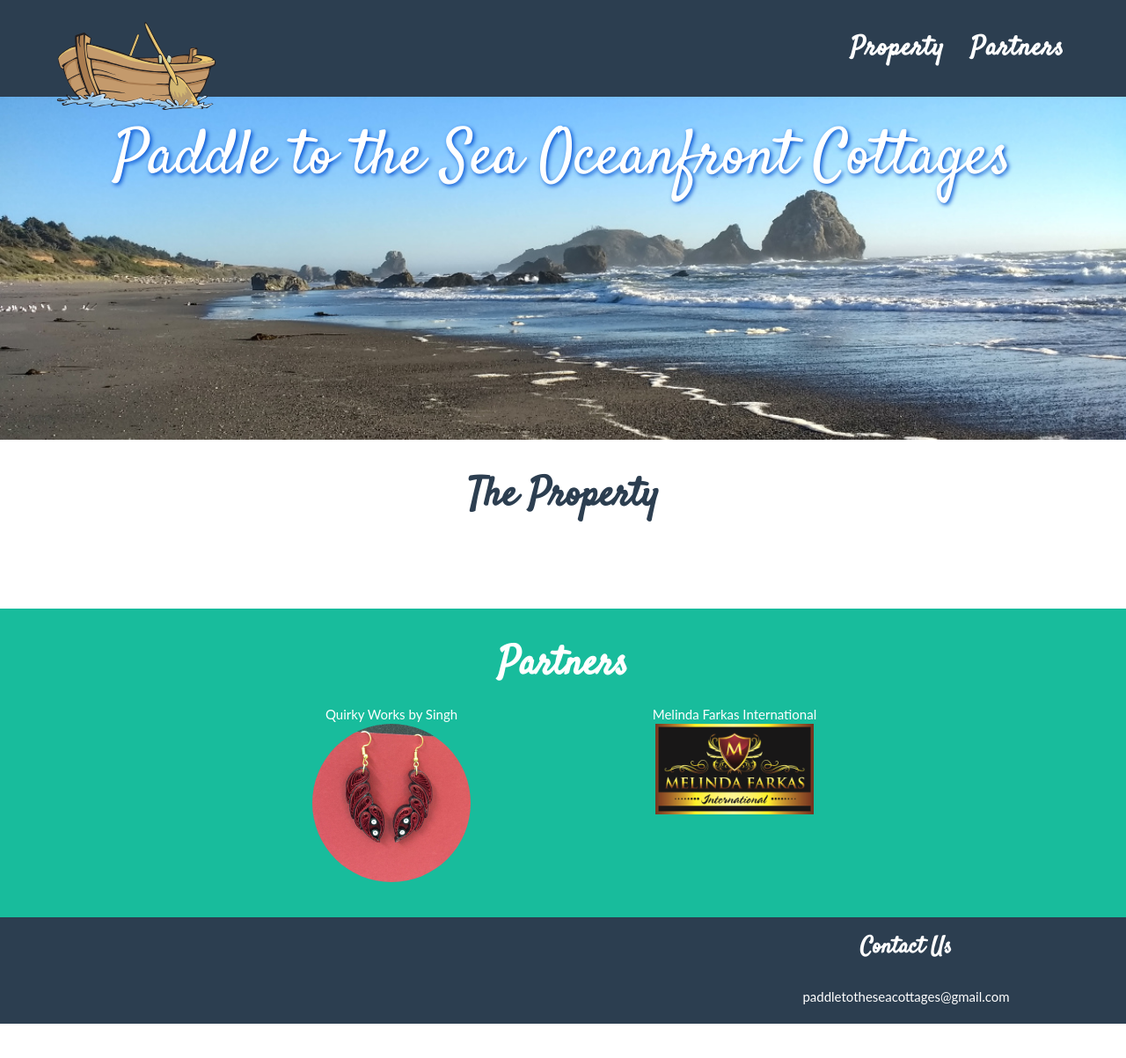
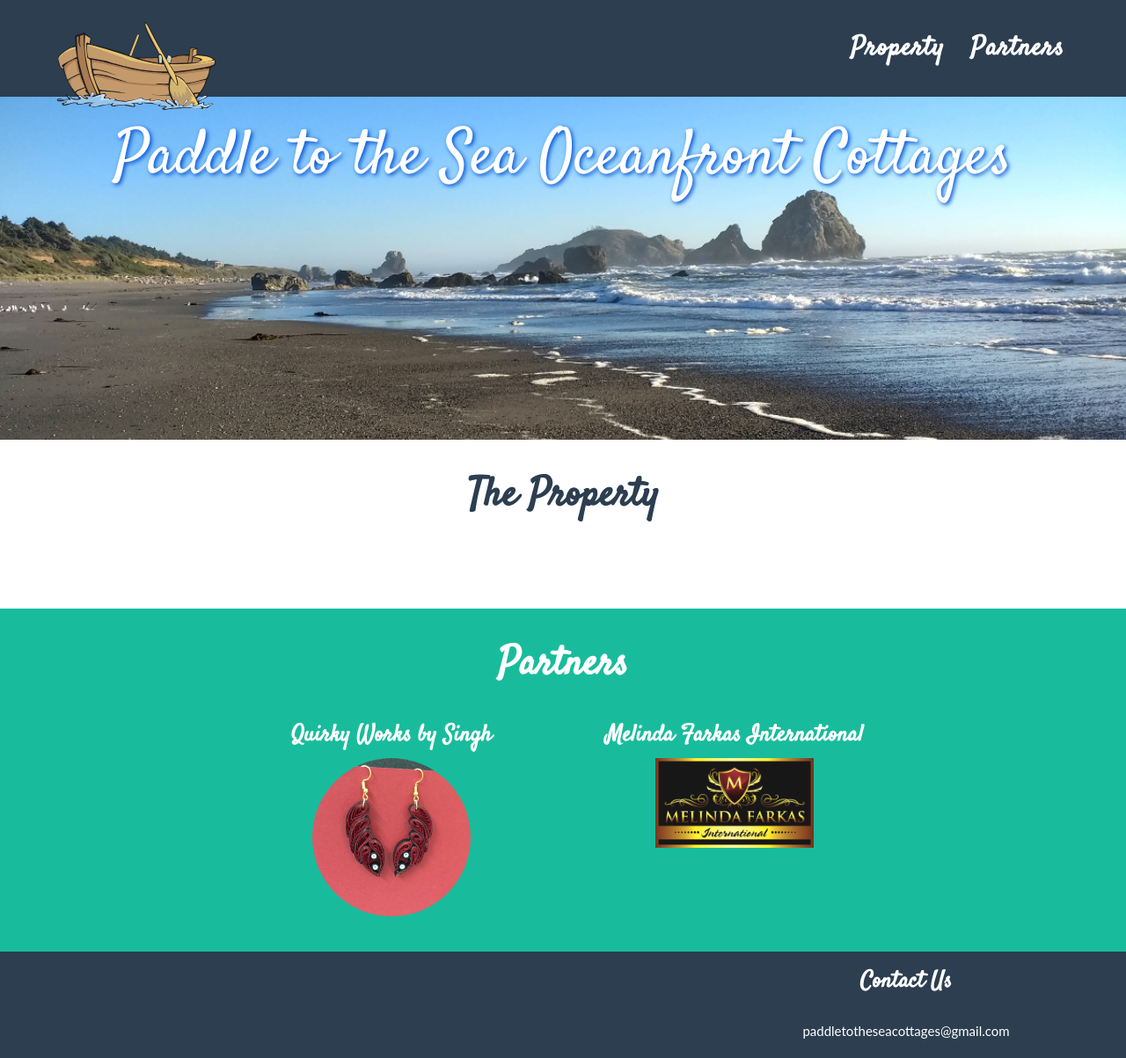
Before and after one commit to ilooner/paddletotheseasite, a Jekyll site: the page built from site/index.html, in a window 1280 px wide and 1203 px high. Shown: the whole window at 88% size. Built offline with Jekyll 4.4.1, drawn with Linux system fonts in a browser that asks for light colours; a script that is not in the unit is left out.

Commit message:
- Fixed partner titles.

```diff
--- a/site/_includes/partners.html
+++ b/site/_includes/partners.html
@@ -9,22 +9,11 @@
             <div class="col-sm-2">
             </div>
             <div class="col-sm-4">
-                <div style="text-align: center; width: 100%">
-                    Quirky Works by Singh
+                <div style="width: 100%">
+                    <center>
+                        <h3>Quirky Works by Singh</h3>
+                    </center>
                 </div>
-            </div>
-            <div class="col-sm-4">
-                <div style="text-align: center; width: 100%">
-                    Melinda Farkas International
-                </div>
-            </div>
-            <div class="col-sm-2">
-            </div>
-        </div>
-        <div class="row">
-            <div class="col-sm-2">
-            </div>
-            <div class="col-sm-4">
                 <div style="width: 100%">
                     <center>
                         <img src="{{ '/assets/images/etsyearrings.jpg' | relative_url }}"
@@ -34,7 +23,12 @@
                 </div>
             </div>
             <div class="col-sm-4">
-                <div style="width: 100%; height: 100%">
+                <div style="width: 100%">
+                    <center>
+                        <h3>Melinda Farkas International</h3>
+                    </center>
+                </div>
+                <div style="width: 100%">
                     <center>
                         <img src="{{ '/assets/images/melindafarkas.png' | relative_url }}"
                              width="50%">
```
